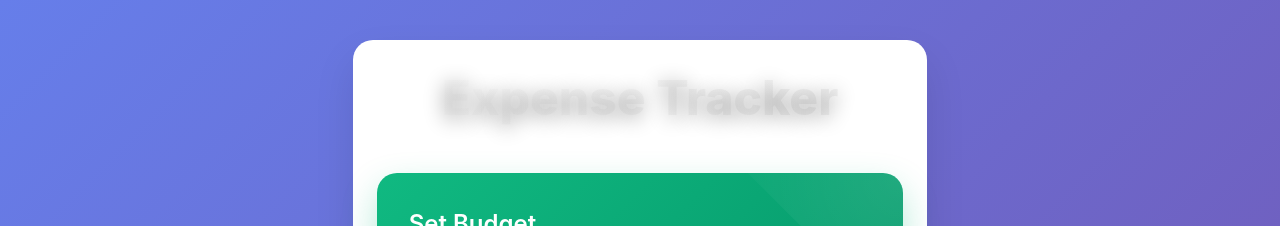
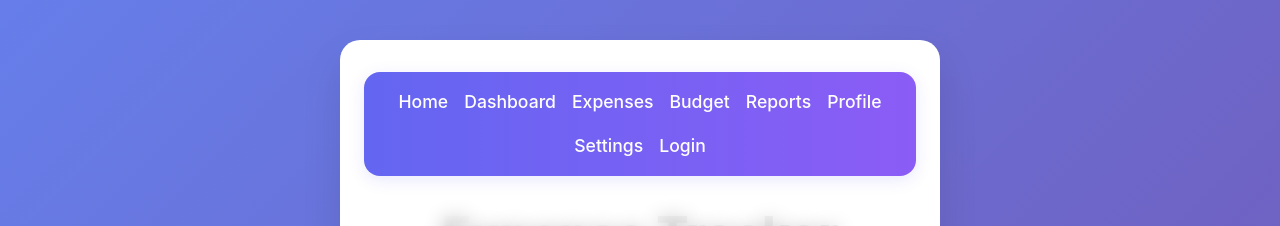
Before and after one commit to Moringa-SDF-PT10/group-13-project, a React (Vite) app: page /expenses in a window 1280 px wide. Shown: the top 226 px of the page. Built offline with nearby package versions, Linux system fonts and the light colour scheme; no server answers.

Commit message:
Styled NavBar

```diff
--- a/src/App.css
+++ b/src/App.css
@@ -784,12 +784,11 @@ header h1 {
   }
 }
 
-/* Smooth scrolling */
+
 html {
   scroll-behavior: smooth;
 }
 
-/* Custom scrollbar */
 ::-webkit-scrollbar {
   width: 8px;
 }
@@ -870,3 +869,46 @@ button:active::after {
   width: 300px;
   height: 300px;
 }
+
+.navbar {
+  background: linear-gradient(90deg, #6366f1 0%, #8b5cf6 100%);
+  padding: 1rem 2rem;
+  border-radius: 16px;
+  margin-bottom: 2rem;
+  box-shadow: 0 4px 16px rgba(99, 102, 241, 0.15);
+}
+
+.navbar ul {
+  list-style: none;
+  display: flex;
+  flex-wrap: wrap;
+  gap: 1rem;
+  margin: 0;
+  padding: 0;
+  justify-content: center;
+}
+
+.navbar a {
+  color: #fff;
+  text-decoration: none;
+  font-weight: 500;
+  font-size: 1.1rem;
+  transition: color 0.2s;
+}
+
+.navbar a:hover {
+  color: #d1d5db;
+}
+
+@media (max-width: 700px) {
+  .navbar {
+    padding: 1rem 0.5rem;
+  }
+  .navbar ul {
+    gap: 0.7rem;
+    font-size: 0.98rem;
+  }
+  .navbar li {
+    margin-bottom: 0.5rem;
+  }
+}
--- a/src/App.jsx
+++ b/src/App.jsx
@@ -1,4 +1,6 @@
 import React from 'react';
+import NavBar from './components/NavBar';
+
 import './App.css';
 import { BrowserRouter as Router, Routes, Route } from "react-router-dom";
 import { AuthProvider } from './components/AuthContext';
@@ -18,6 +20,7 @@ function App() {
     <AuthProvider>
       <Router>
         <div className="App">
+          <NavBar />
           <Routes>
             <Route path="/" element={<HomePage />} />
             <Route path="/login" element={<LoginPage />} />
--- /dev/null
+++ b/src/components/NavBar.jsx
@@ -0,0 +1,20 @@
+import React from 'react';
+import { Link } from 'react-router-dom';
+import '../App.css'; // <-- Correct path
+
+const NavBar = () => (
+  <nav className="navbar">
+    <ul>
+      <li><Link to="/">Home</Link></li>
+      <li><Link to="/dashboard">Dashboard</Link></li>
+      <li><Link to="/expenses">Expenses</Link></li>
+      <li><Link to="/budget">Budget</Link></li>
+      <li><Link to="/reports">Reports</Link></li>
+      <li><Link to="/profile">Profile</Link></li>
+      <li><Link to="/settings">Settings</Link></li>
+      <li><Link to="/login">Login</Link></li>
+    </ul>
+  </nav>
+);
+
+export default NavBar;
```
